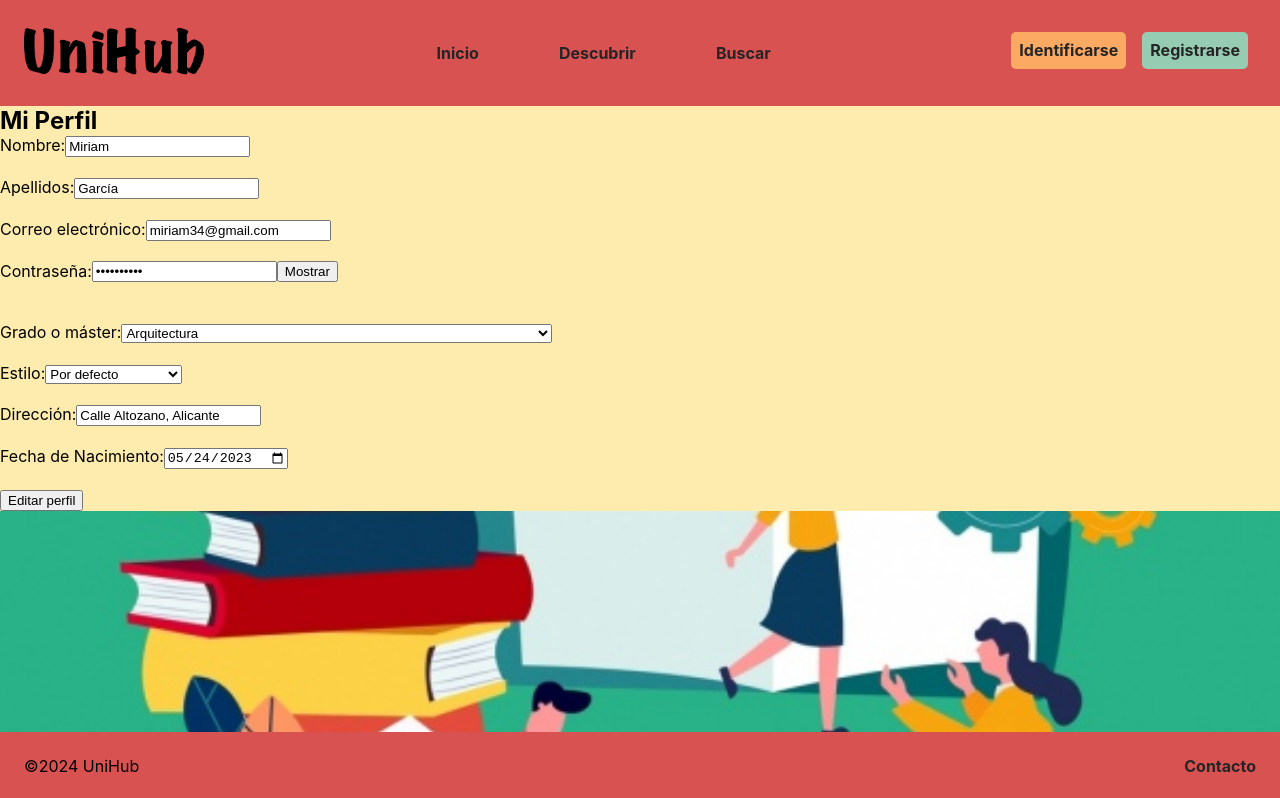
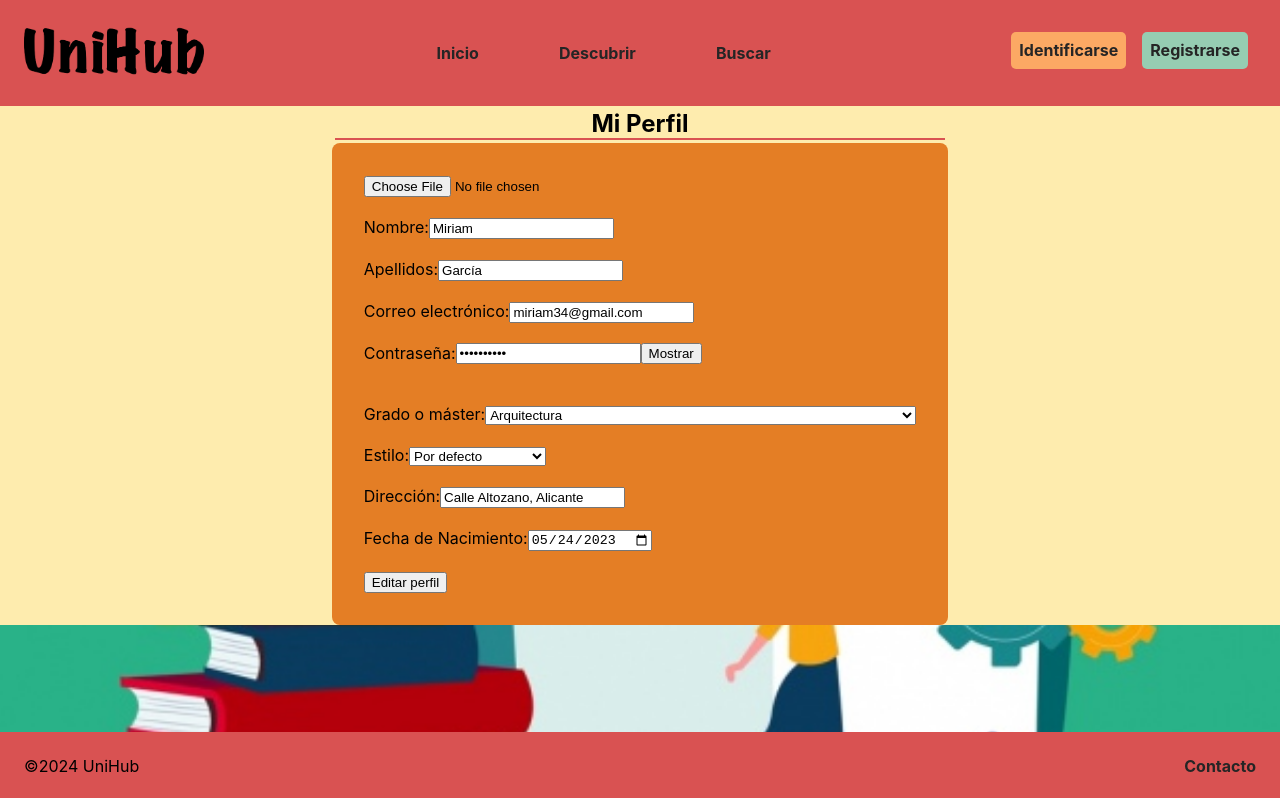
Before and after one commit to Dinastia-Harzu/UniHub, a React (Create React App) app in the folder frontend/unihub/: page /publicar in a window 1280 px wide. Shown: the top 798 px of the page. Built offline with nearby package versions, Linux system fonts and the light colour scheme.

Commit message:
mejorando el css del formulario

```diff
--- a/frontend/unihub/src/components/Perfilusuario.js
+++ b/frontend/unihub/src/components/Perfilusuario.js
@@ -1,6 +1,7 @@
 import { useForm } from "react-hook-form";
 import { edadValidator, titulacionValidator, estiloValidator } from "./validators";
 import React, { useState } from 'react';
+import "../styles/formulario.css";
 
 const Perfilusuario = () => {
 
@@ -17,9 +18,14 @@ const Perfilusuario = () => {
     setMostrarContrasena(!mostrarContrasena);
   };
 
-  return <div>
-    <h2>Mi Perfil</h2>
+  return (
+    <main>
+
+      <section class="contenedor-inicial">
+        <div class="titulo"><h2>Mi Perfil</h2></div>
+        <div class="form-container">
           <form onSubmit={handleSubmit(onSubmit)}>
+            <input type="file" id="imagen"></input><br /><br />
             <label for="nombre">Nombre:</label>
             <input type="text" id="nombre" name="nombre" defaultValue="Miriam"{...register('nombre', {
               required: true,
@@ -152,7 +158,10 @@ const Perfilusuario = () => {
 
             <input type="submit" value="Editar perfil" />
           </form>
-  </div >
+        </div>
+      </section>
+    </main>
+  );
+}
 
-}
 export default Perfilusuario;
--- /dev/null
+++ b/frontend/unihub/src/styles/formulario.css
@@ -0,0 +1,34 @@
+.form-container {
+  display: flex;
+  flex-direction: column;
+  justify-content: center;
+  width: 100%;
+  padding: 2em;
+  background-color: var(--color-bg-form);
+  border-radius: .5em;
+}
+
+.contenedor-inicial {
+  display: grid;
+  justify-content: center;
+}
+
+.blue-btn {
+  background-color: blue;
+  color: white;
+  border: none;
+  padding: 10px 20px;
+  border-radius: 5px;
+  cursor: pointer;
+}
+
+.blue-btn:hover {
+  background-color: darkblue;
+}
+
+.titulo {
+  border-bottom: 2px solid var(--color-bg-2);
+  display: flex;
+  justify-content: center;
+  margin: .2em;
+}
```
Lines whose indentation alone changed are shown as unchanged.
